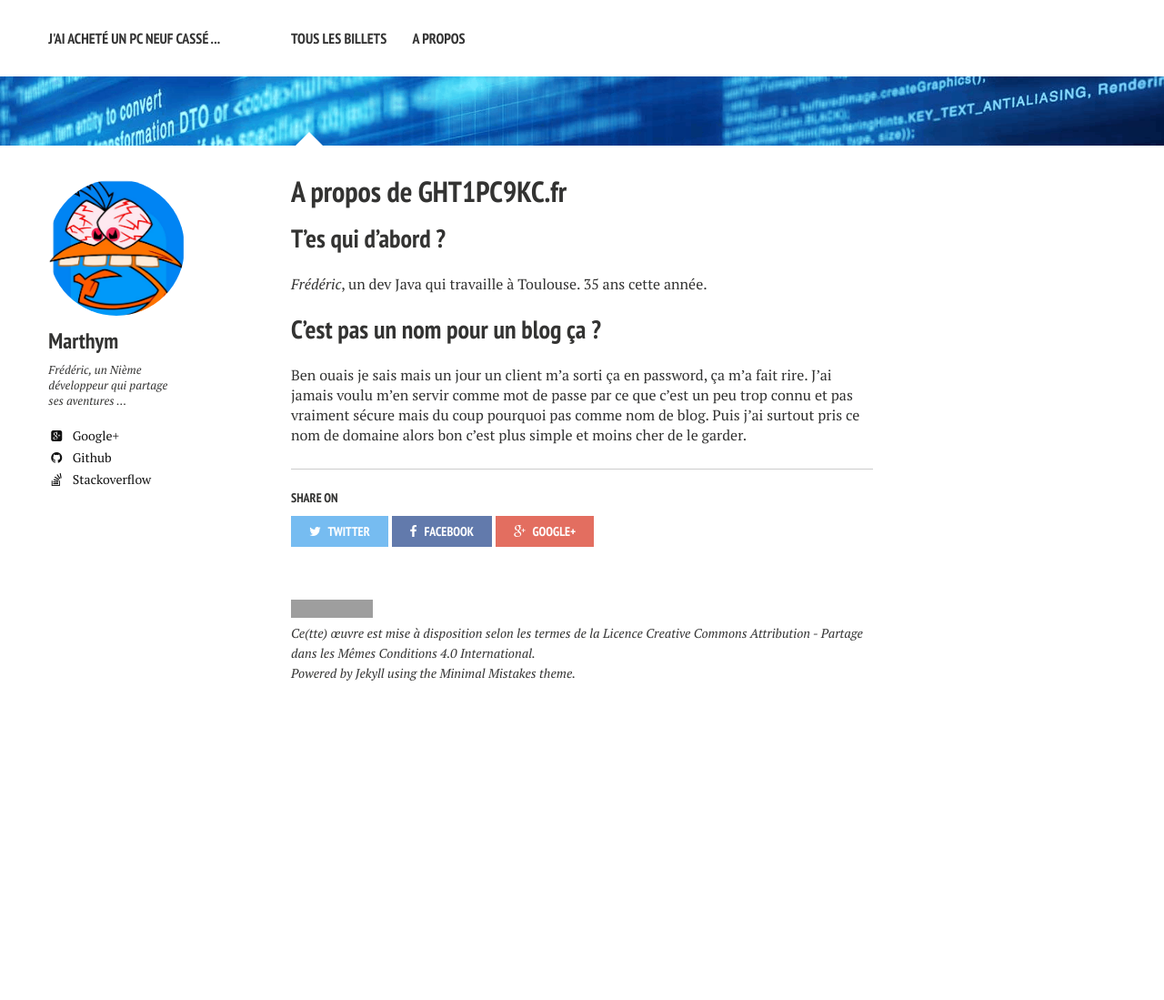
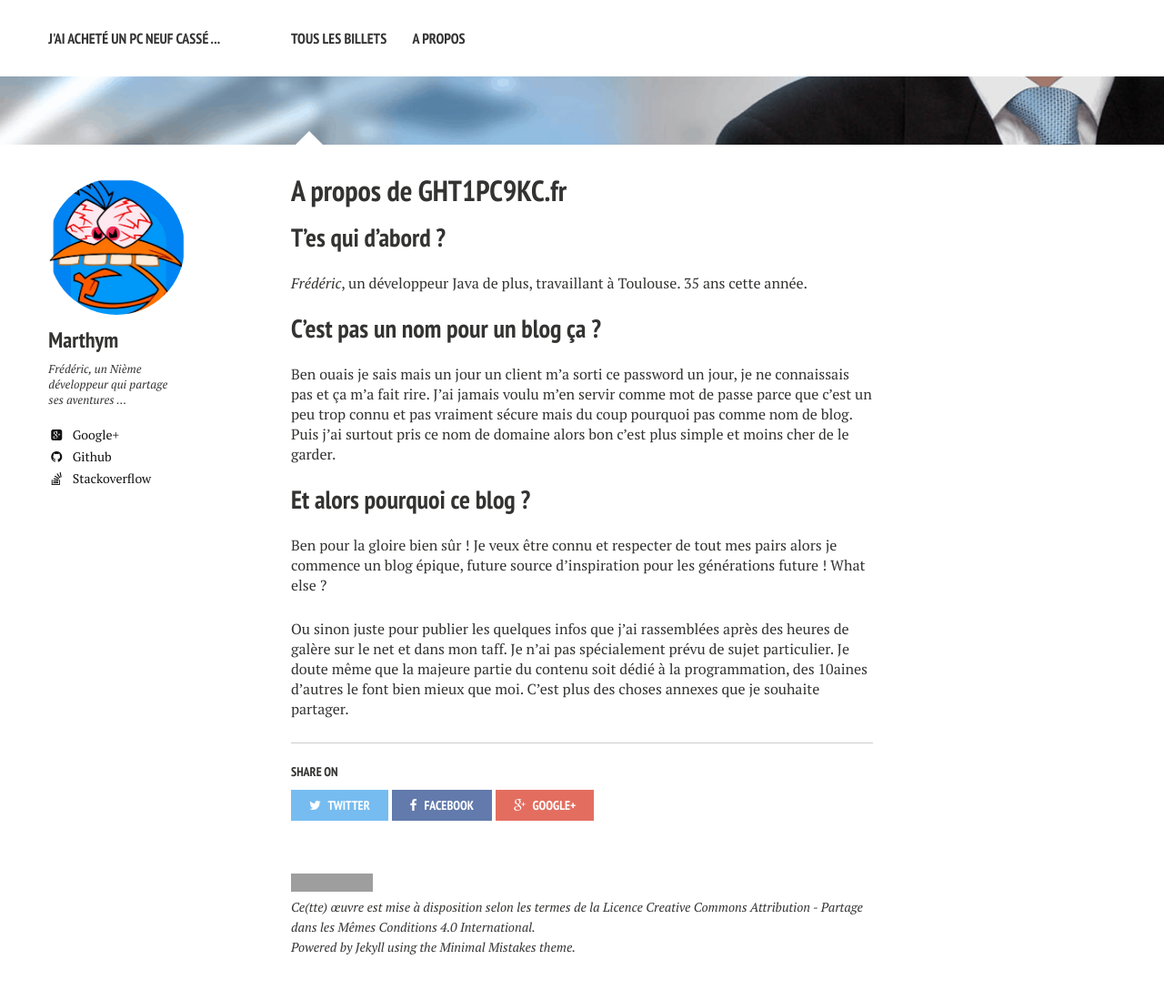
Before and after one commit to Marthym/marthym.github.io, a Jekyll site: the page built from about/index.md, in a window 1280 px wide. Shown: the whole page at 91% size. Built offline with Jekyll 4.4.1, drawn with Linux system fonts in a browser that asks for light colours; nearby versions of some CDN libraries; before the commit the page ends 900 px from its top, so only the background shows below that; grey boxes are pictures that could not be loaded.

Commit message:
feat(about): Finish about page

```diff
--- a/about/index.md
+++ b/about/index.md
@@ -5,15 +5,24 @@ tags: [about, Jekyll]
 #modified: 2014-08-08T20:53:07.573882-04:00
 comments: true
 image:
-  feature: back.png
+  feature: about.png
 #  credit: WeGraphics
 #  creditlink: http://wegraphics.net/downloads/free-ultimate-blurred-background-pack/
 ---
 
 ## T'es qui d'abord ?
-*Frédéric*, un dev Java qui travaille à Toulouse. {{ 'now' | date:'%Y' | minus:1980 }} ans cette année.
+*Frédéric*, un développeur Java de plus, travaillant à Toulouse. {{ 'now' | date:'%Y' | minus:1980 }} ans cette année.
 
 ## C'est pas un nom pour un blog ça ?
-Ben ouais je sais mais un jour un client m'a sorti ça en password, ça m'a fait rire. J'ai jamais voulu m'en servir comme mot de passe par ce que c'est un peu
-trop connu et pas vraiment sécure mais du coup pourquoi pas comme nom de blog. Puis j'ai surtout pris ce nom de domaine alors bon c'est plus simple et moins
-cher de le garder.
+Ben ouais je sais mais un jour un client m'a sorti ce password un jour, je ne connaissais pas et ça m'a fait rire.
+J'ai jamais voulu m'en servir comme mot de passe parce que c'est un peu trop connu et pas vraiment sécure mais du coup
+pourquoi pas comme nom de blog. Puis j'ai surtout pris ce nom de domaine alors bon c'est plus simple et moins cher de
+le garder.
+
+## Et alors pourquoi ce blog ?
+Ben pour la gloire bien sûr ! Je veux être connu et respecter de tout mes pairs alors je commence un blog épique, future
+source d'inspiration pour les générations future ! What else ?
+
+Ou sinon juste pour publier les quelques infos que j'ai rassemblées après des heures de galère sur le net et dans mon
+taff. Je n'ai pas spécialement prévu de sujet particulier. Je doute même que la majeure partie du contenu soit dédié à la
+programmation, des 10aines d'autres le font bien mieux que moi. C'est plus des choses annexes que je souhaite partager.
```
Also changed, not shown: images/about.png (added).
